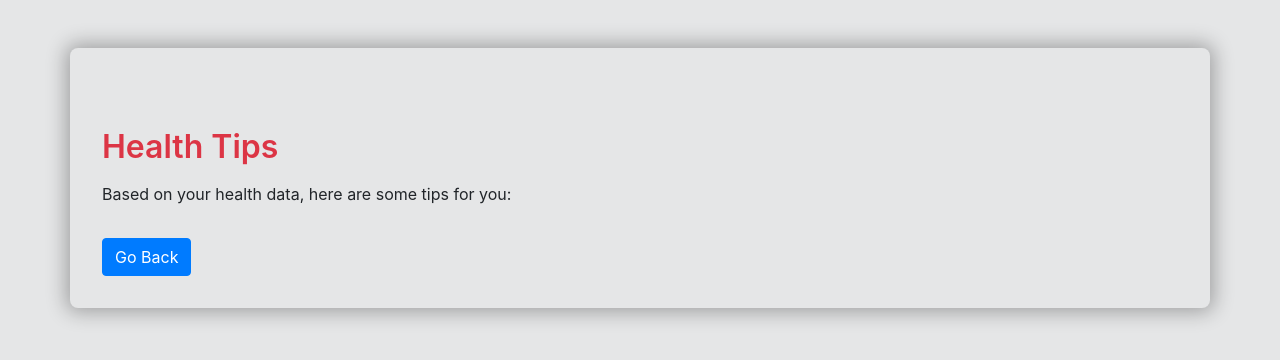
After one commit to Anuraj4/Health-Recommendation-System, a Flask app: template templates/health_tips.html in a window 1280 px wide. The commit adds this page. Shown: the top 360 px of the page. Run offline with Flask 3, Linux system fonts and the light colour scheme; the template is opened without the code that fills it, so the values that code supplies are empty; some libraries are stand-ins or nearby versions.

Commit message:
Making some improvement

```diff
--- a/app.py
+++ b/app.py
@@ -104,15 +104,31 @@ def predict():
             prediction = model.predict(features)
             result = "positive" if prediction[0] == 1 else "negative"
 
-            print(f"DEBUG: Prediction made: {result}")  # Debug statement
+            health_tips = get_health_tips(prediction[0])
 
-            return render_template('result.html', result=result)
+            return render_template('result.html', result=result, health_tips=health_tips)
         except Exception as e:
             flash(f'Error: {e}', 'danger')
             return redirect(url_for('predict'))
 
     return render_template('predict.html')
 
+def get_health_tips(prediction):
+    if prediction == 1:
+        return [
+            "Follow a heart-healthy diet.",
+            "Engage in regular physical activity.",
+            "Avoid smoking and limit alcohol consumption.",
+            "Maintain a healthy weight."
+        ]
+    else:
+        return [
+            "Continue following a healthy lifestyle to maintain good heart health.",
+            "Regularly monitor your blood pressure and cholesterol levels.",
+            "Stay active and eat a balanced diet.",
+            "Avoid stress and practice relaxation techniques."
+        ]
+
 if __name__ == '__main__':
     with app.app_context():
         db.create_all()
--- /dev/null
+++ b/templates/health_tips.html
@@ -0,0 +1,14 @@
+{% extends "base.html" %}
+
+{% block title %}Health Tips{% endblock %}
+
+{% block content %}
+    <h2 class="mt-5">Health Tips</h2>
+    <p class="mt-3">Based on your health data, here are some tips for you:</p>
+    <ul class="list-group mt-3">
+        {% for tip in health_tips %}
+            <li class="list-group-item">{{ tip }}</li>
+        {% endfor %}
+    </ul>
+    <a href="{{ url_for('index') }}" class="btn btn-primary mt-3">Go Back</a>
+{% endblock %}
--- a/templates/result.html
+++ b/templates/result.html
@@ -13,6 +13,12 @@
         <div class="alert alert-info mt-4" role="alert">
             The prediction for heart disease is: <strong>{{ result }}</strong>
         </div>
+        <h4 class="mt-4">Health Tips</h4>
+        <ul class="list-group mt-3">
+            {% for tip in health_tips %}
+                <li class="list-group-item">{{ tip }}</li>
+            {% endfor %}
+        </ul>
         <a href="{{ url_for('predict') }}" class="btn btn-primary mt-3">Make another prediction</a>
         <a href="{{ url_for('index') }}" class="btn btn-secondary mt-3">Back to Home</a>
     </div>
```
Also changed, not shown: models.py (added, +26 -0 lines).
